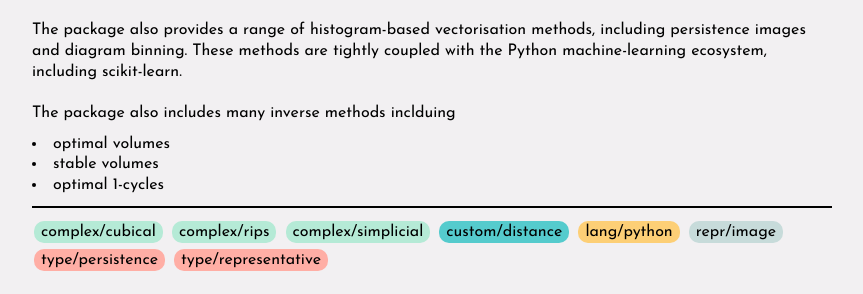
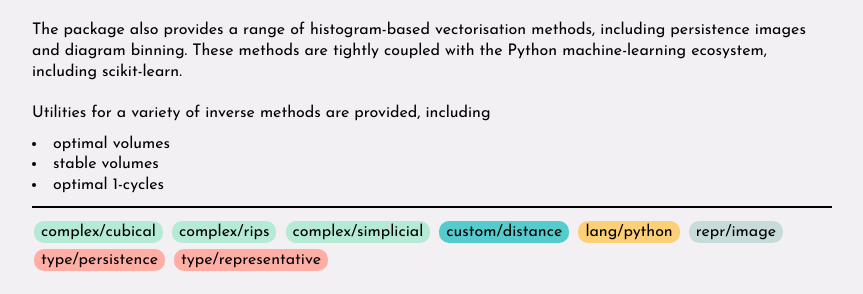
Before and after one commit to cat-list/cat-list.github.io, a Jekyll site: the page built from _software/homcloud.md, in a window 1280 px wide. Shown: the part 358-652 px from the top of the page, without its empty margins (208-1071 px from the left). Built offline with Jekyll 4.4.1, drawn with Linux system fonts in a browser that asks for light colours; comment, search, counter and statistics services are not loaded.

Commit message:
Update homcloud.md

```diff
--- a/_software/homcloud.md
+++ b/_software/homcloud.md
@@ -28,7 +28,7 @@ The package also provides a range of histogram-based vectorisation methods,
 including persistence images and diagram binning.
 These methods are tightly coupled with the Python machine-learning ecosystem, including scikit-learn.
 
-The package also includes many inverse methods inclduing
+Utilities for a variety of inverse methods are provided, including
 * optimal volumes
 * stable volumes
 * optimal 1-cycles
```
